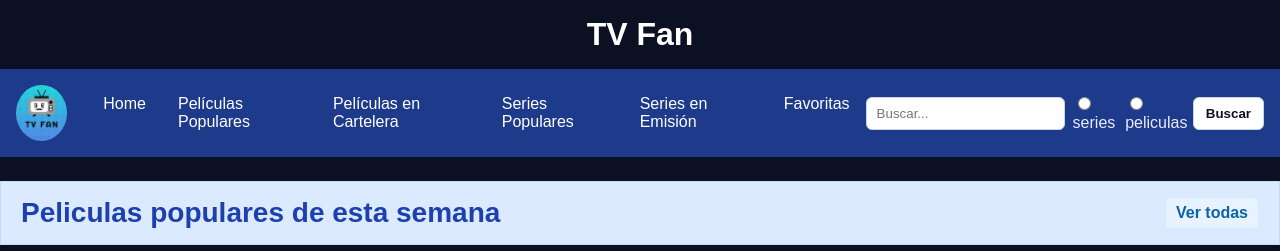
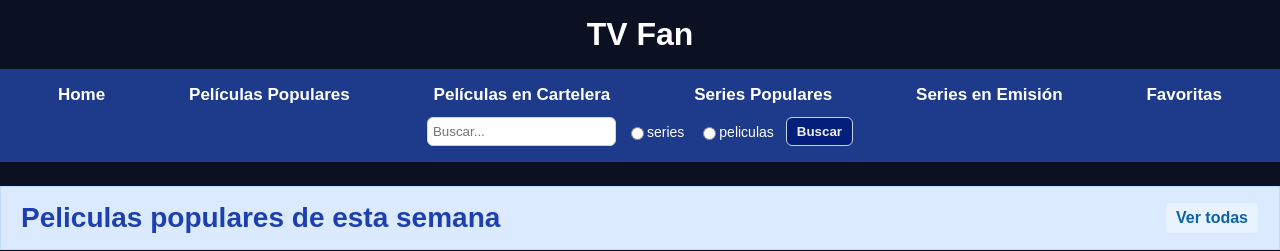
Before and after one commit to mfhamui/prog3CosentinoHamui, a React (Create React App) app in the folder mi-proyecto/: page / in a window 1280 px wide. Shown: the top 251 px of the page. Built offline with nearby package versions, Linux system fonts and the light colour scheme; no server answers.

Commit message:
cambios en el css

```diff
--- a/mi-proyecto/public/assets/css/style.css
+++ b/mi-proyecto/public/assets/css/style.css
@@ -74,6 +74,10 @@ img { max-width: 100%; display: block;  border-radius: 12px;}
   color: #0b1022;
 
 }
+.boton{
+   margin-left: 10px;
+  margin-right: 4px;
+}
 
 
 @media (max-width: 768px) {
--- a/mi-proyecto/src/components/Buscador/Buscador.js
+++ b/mi-proyecto/src/components/Buscador/Buscador.js
@@ -33,7 +33,7 @@ class Buscador extends Component {
           value={this.state.query}
           onChange={(event) => this.controlarCambios(event)}
         />
-        <label>
+        <label className="boton">
           <input
             type="radio"
             value="tv"
@@ -42,7 +42,7 @@ class Buscador extends Component {
           />
           series
         </label>
-        <label>
+        <label className="boton">
           <input
             type="radio"
             value="movie"
--- a/mi-proyecto/src/components/Menu/Menu.css
+++ b/mi-proyecto/src/components/Menu/Menu.css
@@ -9,71 +9,73 @@
 
 }
 .nav {
-  width: 100%;
-  background-color: #1e3a8a;
+ background-color: #1e3a8a;
   padding: 16px;
+  display: flex;
+  flex-direction: column;  /* apilamos menu y form */
+  align-items: center;
   margin-bottom: 24px;
-  display: flex;
-  align-items: center;
-}
-
-
-.user {
-  list-style: none;
-  margin: 0;
-  padding: 0;
-  margin-right: 20px;
-}
-.user img {
-  width: 56px;
-  height: 56px;
-  border-radius: 50%;
-  object-fit: cover;
-}
-.user li {
-    display: flex;
-    flex-wrap: wrap;
-    flex-direction: row;
-    align-items: flex-start;
 }
 
 
 
+
+
 .menu {
-  list-style: none;
+  width: 100% ;
+ list-style: none;
   padding: 0;
-  margin: 0;
+  margin: 0 0 12px 0;
   display: flex;
-   justify-content: center;
+  justify-content: space-around;
+  flex-wrap: wrap;
+
 }
+
+
 .menu li {
-  margin: 0 16px;
+
+ margin: 0 14px;
 }
 .menu a {
-  color: #ffffff;
+  color: #fff;
   text-decoration: none;
-  font-size: 16px;
-  font-weight: 500;
+  font-size: 17px;
+  font-weight: 700;
+  display: flex;
+  align-self: center;
+
 }
 
+
 .nav form {
-  margin-left: auto;
-  display: flex;
+ display: flex;
   align-items: center;
+  justify-content: center;
+  flex-wrap: wrap;
 }
 .nav input {
-  padding: 8px 10px;
+  padding: 6px 5px;
   border: 1px solid #cbd5e1;
   border-radius: 6px;
-  margin-right: 8px;
+
 }
 .nav button {
-  padding: 8px 12px;
+ padding: 6px 10px;
   border: 1px solid #cbd5e1;
   border-radius: 6px;
   background: #fff;
-  color: #0b1022;
+  color: #f0f1f5;
+  background-color: #041e7e;
   font-weight: 600;
+  margin-left: 8px;
+}
+.boton {
+  display: flex;
+  align-items: center;
+  margin-left: 10px;
+  font-size: 14px;
+  color: #fff;
 }
 
 @media (max-width: 760px){
@@ -85,10 +87,6 @@
     align-items: stretch;  }
 
 
-  .user {
-
-display: none;
-  }
 
 
 
@@ -97,14 +95,15 @@ display: none;
     flex-direction: column;
     align-items: stretch;
     margin: 0 0 10px 0;
+
   }
   .menu li {
-    margin: 6px 0;
+    margin: 5px 0;
   }
   .menu a {
     display: block;
     text-align: center;
-    padding: 10px 12px;
+    padding: 8px 12px;
     border-radius: 6px;
     background-color: #2a46a8;
 
@@ -115,13 +114,15 @@ display: none;
   .nav form {
     width: 100%;
     display: flex;
-    align-self: center;
+    margin-top: 4px;
   }
 
   .nav input {
     width: 100%;
     display: block;
     border-radius: 6px;
+    margin: 0 0 8px 0;
+    min-width: 0;
   }
   .nav button {
     width: 20%;
--- a/mi-proyecto/src/components/Menu/Menu.js
+++ b/mi-proyecto/src/components/Menu/Menu.js
@@ -10,11 +10,7 @@ const items = props.itemsMenu
     <React.Fragment>
     <h1 className= "titulo">TV Fan </h1>
     <nav className="nav">
-      <ul className="user">
-        <li>
-          <img src="/assets/img/logo.png" alt="" />
-        </li>
-      </ul>
+
       <ul className="menu">
         {items.map((item, idx) => (
           <ElementoMenu
--- a/mi-proyecto/src/components/Seccion/Seccion.js
+++ b/mi-proyecto/src/components/Seccion/Seccion.js
@@ -33,6 +33,7 @@ class Seccion extends Component {
                     key={item.id}
                     data={item}
                     claseExtra={this.props.cant === 6 ? "seis" : "cuatro"}
+                    actualizar={() => {}}
                   />
                 );
               } else {
--- a/mi-proyecto/src/screens/PeliculasCartelera/PeliculasCartelera.js
+++ b/mi-proyecto/src/screens/PeliculasCartelera/PeliculasCartelera.js
@@ -27,7 +27,6 @@ class PeliculasCartelera extends Component {
       .catch((error) => console.log(error));
 
   }
-
 
 
   evitarSubmit(event) {
```
Also changed, not shown: mi-proyecto/public/assets/img/logo.png (deleted).
